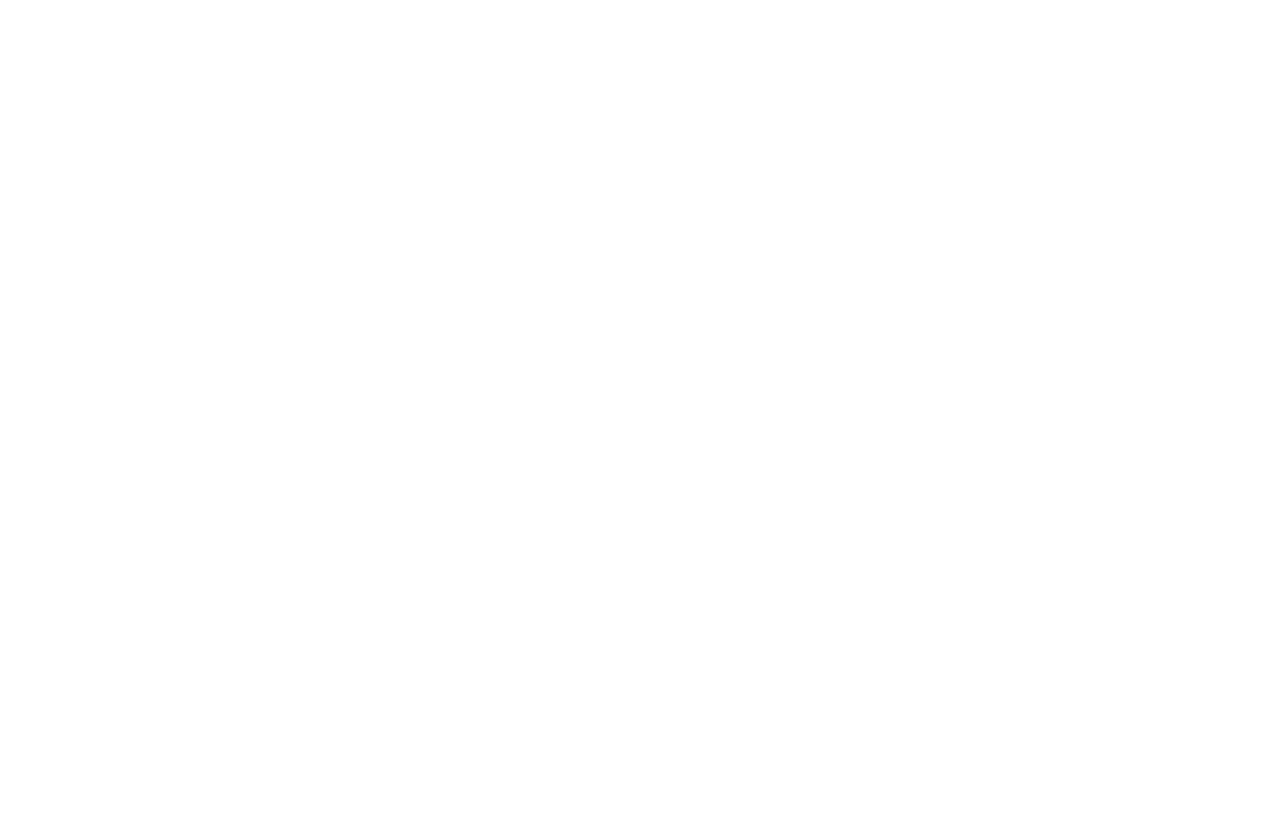
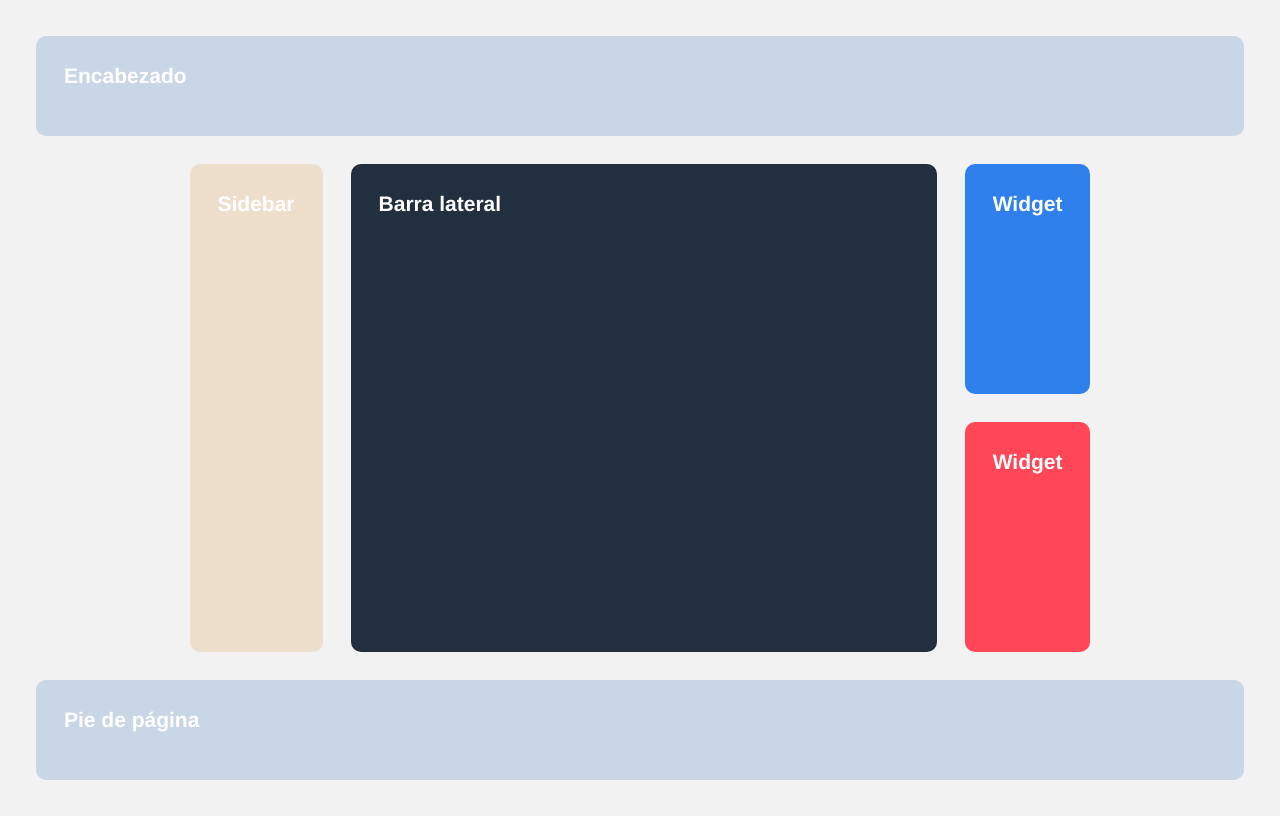
Before and after one commit to chrigarc/example-grid-flexblox, a plain HTML site: page grid-area.html in a window 1280 px wide. Drawn offline with Linux system fonts and the light colour scheme.

Commit message:
grid normal y grid area

```diff
--- a/grid-area.html
+++ b/grid-area.html
@@ -4,23 +4,37 @@
     <meta charset="UTF-8">
     <meta name="viewport" content="width=device-width, initial-scale=1">
     <title>Grid Area</title>
+    <link rel="stylesheet" href="styles/pages/grid-area.css">
 </head>
-<body class="root">
+<body>
     <div class="root">
-        <header class="header">
+        <header class="header root__item">
+            <h2 class="title">Encabezado</h2>
         </header>
-        <main class="main">
+        <main class="main root__item">
+            <h2 class="title">
+                Barra lateral
+            </h2>
         </main>
-        <aside class="sidebar">
-
+        <aside class="sidebar root__item">
+            <h2 class="title">
+                Sidebar
+            </h2>
         </aside>
-        <article class="widget">
-
+        <article class="widget root__item widget_blue widget_position_top">
+            <h2 class="title">
+                Widget
+            </h2>
         </article>
-        <article class="widget">
-
+        <article class="widget root__item widget_red widget_position_bottom">
+            <h2 class="title">
+                Widget
+            </h2>
         </article>
-        <footer class="footer">
+        <footer class="footer root__item">
+            <h2 class="title">
+                Pie de página
+            </h2>
         </footer>
     </div>
 </body>
--- a/styles/pages/flexbox.css
+++ b/styles/pages/flexbox.css
@@ -20,7 +20,6 @@ body {
     -webkit-border-radius: 10px;
     -moz-border-radius: 10px;
     border-radius: 10px;
-    color: white;
 }
 
 .header {
@@ -52,14 +51,17 @@ body {
 
 .widget_blue {
     background: #2F80ED;
+    order: 1;
 }
 
 .widget_red {
     background: #ff4757;
+    order:2;
 }
 
 .title {
     margin: 0;
+    color: white;
 }
 
 .container {
--- a/styles/pages/grid-area.css
+++ b/styles/pages/grid-area.css
@@ -0,0 +1,70 @@
+body {
+    background: #F2F2F2;
+    font-size: 14px;
+}
+
+.root {
+    height: 100vh;
+    font-family: Helvetica, Arial, sans-serif;
+    display: grid;
+    grid-gap: 2em;
+    grid-template-columns: repeat(8, 1fr);
+    grid-template-rows: 100px repeat(2, 1fr) 100px;
+    grid-template-areas:
+    "header header header header header header header header"
+    ". sidebar main main main main top-widget ."
+    ". sidebar main main main main bottom-widget ."
+    "footer footer footer footer footer footer footer footer";
+    -webkit-box-sizing: border-box;
+    -moz-box-sizing: border-box;
+    box-sizing: border-box;
+    padding: 2em;
+}
+
+.root__item {
+    padding: 2em;
+    -webkit-border-radius: 10px;
+    -moz-border-radius: 10px;
+    border-radius: 10px;
+}
+
+.title {
+    color: white;
+    margin: 0;
+}
+
+.widget_blue {
+    background: #2F80ED;
+}
+
+.widget_red {
+    background: #ff4757;
+}
+
+.header {
+    grid-area: header;
+    background: #c8d6e5;
+}
+
+.sidebar {
+    grid-area: sidebar;
+    background: #eedfcc;
+}
+
+.main {
+    grid-area: main;
+    background: #222f3e;
+}
+
+.widget_position_top {
+    grid-area: top-widget;
+}
+
+.widget_position_bottom {
+    grid-area: bottom-widget;
+}
+
+.footer {
+    grid-area: footer;
+    background: #c8d6e5;
+}
--- a/styles/pages/grid.css
+++ b/styles/pages/grid.css
@@ -0,0 +1,68 @@
+body {
+    background: #F2F2F2;
+    font-size: 14px;
+}
+
+.root {
+    height: 100vh;
+    font-family: Helvetica, Arial, sans-serif;
+    -webkit-box-sizing: border-box;
+    -moz-box-sizing: border-box;
+    box-sizing: border-box;
+    padding: 2em;
+    display: grid;
+    gap: 10px;
+    grid-template-columns: repeat(6, 1fr);
+    grid-template-rows: repeat(6, 1fr);
+}
+
+.root__item {
+    padding: 2em;
+    -webkit-border-radius: 10px;
+    -moz-border-radius: 10px;
+    border-radius: 10px;
+}
+
+.header {
+    background: #c8d6e5;
+    grid-column: 1/7;
+    grid-row: 1/2;
+}
+
+.sidebar {
+    background: #eedfcc;
+    grid-column: 2/3;
+    grid-row: 2/6;
+}
+
+.main {
+    background: #222f3e;
+    grid-row: 2/6;
+    grid-column: 3/5;
+}
+
+.footer {
+    background: #c8d6e5;
+    grid-column: 1/7;
+    grid-row: 6/7;
+    height: 10vh;
+}
+
+.widget {
+    grid-column: 5/6;
+}
+
+.widget_blue {
+    background: #2F80ED;
+    grid-row: 2/4;
+}
+
+.widget_red {
+    background: #ff4757;
+    grid-row: 4/6;
+}
+
+.title {
+    margin: 0;
+    color: white;
+}
```
Also changed, not shown: flexbox.html (+21 -5 lines), grid.html (+25 -9 lines).
